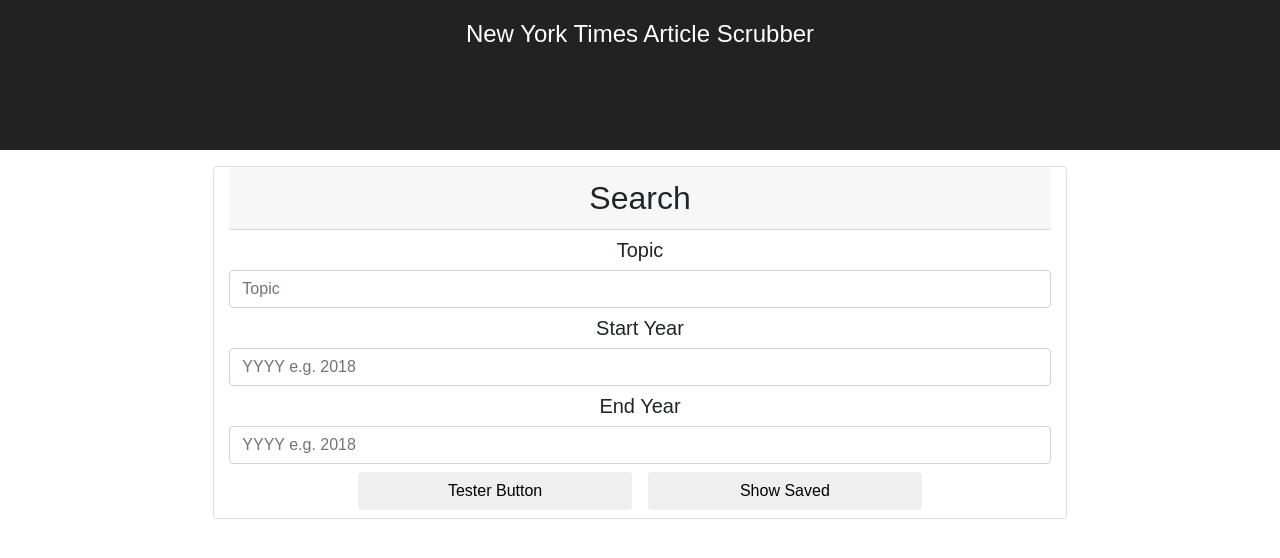
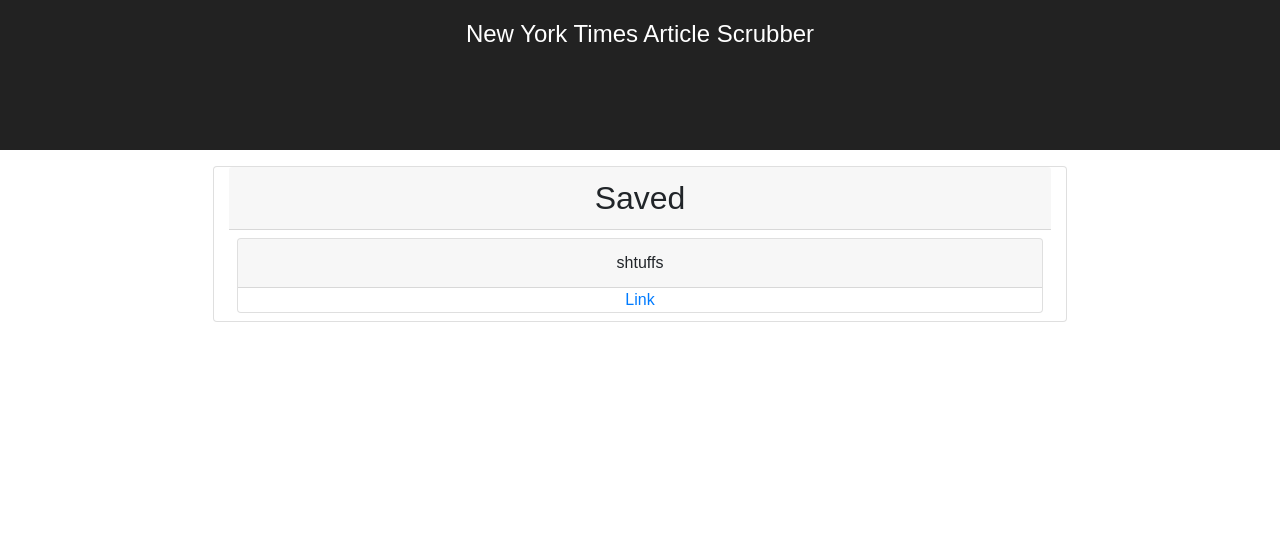
Before and after one commit to Cragady/NYT-Scrubber, a React (Create React App) app in the folder client/: page /saved in a window 1280 px wide. Shown: the top 558 px of the page. Built offline with nearby package versions, Linux system fonts and the light colour scheme.

Commit message:
added more component usage, did some weird thing with the button component

```diff
--- a/client/src/App.js
+++ b/client/src/App.js
@@ -1,7 +1,7 @@
 import React, { Component } from 'react';
 import { BrowserRouter as Router, Route, Switch } from "react-router-dom";
 import Home from "./components/pages/Home";
-import HelloDiv from "./components/pages/Saved";
+import Saved from "./components/pages/Saved";
 import './App.css';
 
 class App extends Component {
@@ -23,7 +23,7 @@
             </header>
             <Switch>
               <Route exact path="/" component={Home} />
-              <Route exact path="/null" component={HelloDiv} />
+              <Route exact path="/saved" component={Saved} />
               <Route component={Home} />
             </Switch>
           </div>
--- /dev/null
+++ b/client/src/components/AnchorTag/AnchorTag.js
@@ -0,0 +1,9 @@
+import React from 'react';
+
+export const AnchorTag = props => (
+    <a href={props.href} target="_blank">
+        {props.children ? (props.children) : "Link"}
+    </a>
+);
+
+export default AnchorTag;
--- a/client/src/components/Button/Button.js
+++ b/client/src/components/Button/Button.js
@@ -1,8 +1,13 @@
 import React from "react";
 
 export const Button = props => (
-    <button {...props}>
-        {props.children}
+    // <button className={"btn btn-default col-4 m-2 " + props.classExt} {...props}>
+    <button className={
+            props.classext ?
+            ("btn btn-default col-4 m-2 " + props.classext) :
+            ("btn btn-default col-4 m-2")}
+            {...props}>
+                {props.children}
     </button>
 );
 
--- a/client/src/components/Carded/Carded.js
+++ b/client/src/components/Carded/Carded.js
@@ -1,10 +1,14 @@
 import React from "react";
 
 export const Carded = props => (
-    <section className="card mt-3 col-8 mx-auto">
-        <h2 className="card-header">
+    <section className="card mt-3 col-8 mx-auto" {...props}>
+        {props.id ? (<div className="card-header">
             {props.cardName}
-        </h2>
+        </div>) : (
+            <h2 className="card-header">
+                {props.cardName}
+            </h2>
+        )}
         {props.children}
     </section>
 );
--- a/client/src/components/pages/Home.js
+++ b/client/src/components/pages/Home.js
@@ -2,6 +2,8 @@
 import TextLay from '../SearchForm/TextLay';
 import Button from "../Button/Button";
 import Carded from "../Carded/Carded";
+import AnchorTag from "../AnchorTag/AnchorTag";
+import Saved from "./Saved";
 import API from "../../utils/API";
 
 class Home extends Component {
@@ -27,12 +29,10 @@
     event.preventDefault();
     API.searchArtics(this.state).then(result =>{
       const searchArr = result.data.response.docs.slice(0, 5).map( x=>
-        <section key={x._id} className="card m-2">
-          <div className="card-header">
-            {x.headline.main}
-          </div>
-          {x.web_url}
-        </section>
+        <Carded key={x._id} className="card m-2" id={x._id} cardName={x.headline.main}>
+            <AnchorTag href={x.web_url} />
+            <Button classext="btn-success mx-auto" children="Save" />
+        </Carded>
       );
       this.setState({
         searched: searchArr
@@ -56,24 +56,19 @@
         <div className="Page">
 
             <Carded cardName="Search">
-            {divees}
-            <div>
-                <Button className="btn btn-default col-4 m-2" onClick={this.getArts}>
-                Tester Button
-                </Button>
-                <Button className="btn btn-default col-4 m-2">
-                Show Saved
-                </Button>
-            </div>
+                {divees}
+                <div>
+                    <Button onClick={this.getArts}>
+                        Search
+                    </Button>
+                </div>
             </Carded>
 
             {this.state.searched.length > 0 ? (<Carded cardName="Results">
-            {this.state.searched}
+                {this.state.searched}
             </Carded>) : null}
 
-            {this.state.saved.length > 0 ? (<Carded cardName="Saved">
-            This is Test
-            </Carded>) : null}
+            <Saved />
 
       </div>
     );
--- a/client/src/components/pages/Saved.js
+++ b/client/src/components/pages/Saved.js
@@ -1,7 +1,38 @@
-import React from 'react';
+import React, { Component } from 'react';
+import Carded from "../Carded/Carded";
+import AnchorTag from "../AnchorTag/AnchorTag";
 
-export const HelloDiv = props => (
-    <div>Hello Div!</div>
-);
+class Saved extends Component {
+    constructor(props){
+        super(props);
+        this.state = {
+            saved: []
+        };
+    };
+    componentDidMount(){
+        this.savdArtz();
+    };
+    savdArtz = ()=>{
+        this.setState({
+            saved: [{_id: "yo", headlineMain: "shtuffs", web_url: "www.google.com"}]
+        });
+    };
+    render(){
+        const savvy = this.state.saved.map((x) =>
+            <Carded key={x._id} id={x._id} className="card m-2" cardName={x.headlineMain}>
+                <AnchorTag href={x.web_url} />
+            </Carded>
+        );
+        return(
+            <div className="Savvy">
+                {this.state.saved.length > 0 ? (<Carded cardName="Saved">
+                    {savvy}
+                </Carded>) : <Carded cardName="Oops">
+                    Looks like there's nothing here. Search some articles and save them!
+                </Carded>}
+            </div>
+        );
+    }
+};
 
-export default HelloDiv;
+export default Saved;
```
